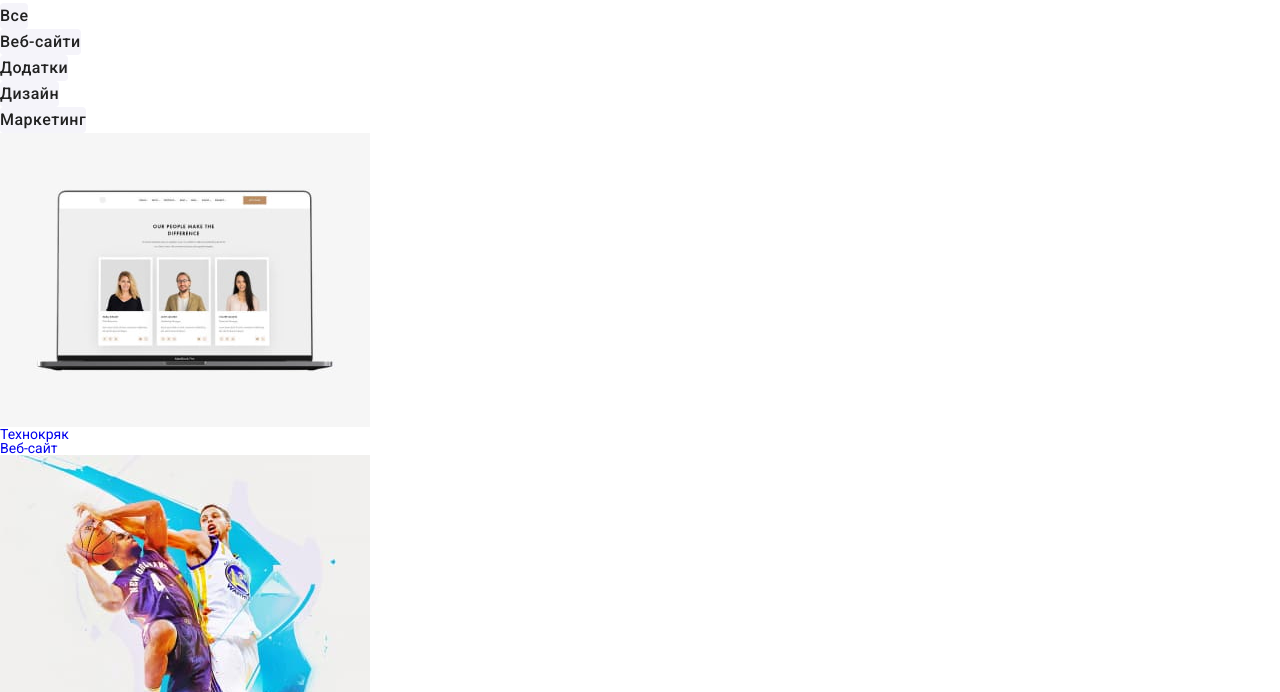
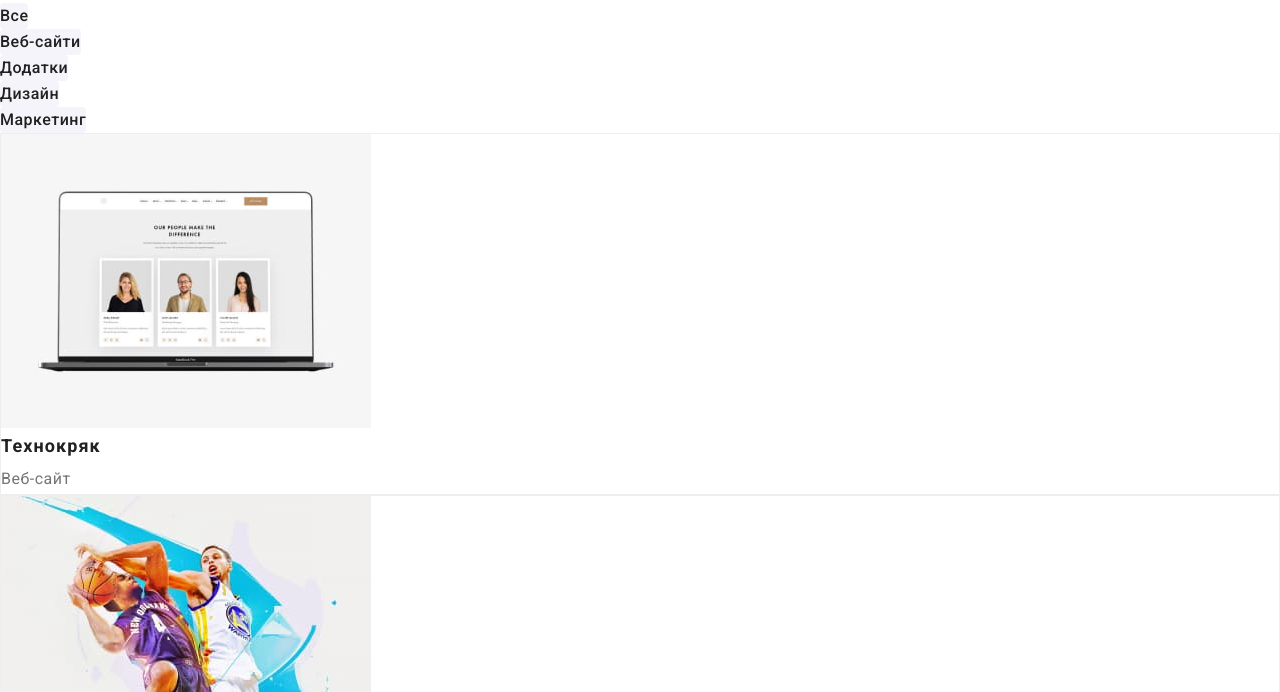
Before and after one commit to verado-batsu/goit-markup-hw-02, a plain HTML site: page portfolio.html in a window 1280 px wide. Shown: the part 108-800 px from the top of the page. Drawn offline with Linux system fonts and the light colour scheme.

Commit message:
done portfolio

```diff
--- a/css/styles.css
+++ b/css/styles.css
@@ -261,13 +261,26 @@ body {
 
 .portfolio__list {}
 
-.portfolio__item {}
+.portfolio__item {
+	border: 1px solid #EEEEEE;
+}
 
 .portfolio__link {}
 
 .portfolio__img {}
 
-.portfolio__name {}
+.portfolio__name {
+	font-weight: 700;
+	font-size: 18px;
+	line-height: 2;
+	letter-spacing: 0.06em;
+	color: var(--primary-text-color);
+}
 
-.portfolio__discrpt {}
+.portfolio__discrpt {
+	font-size: 16px;
+	line-height: 1.875;
+	letter-spacing: 0.03em;
+	color: var(--secondary-text-color);
+}
 /* ...............................END PORTFOLIO.HTML.......................... */
```
